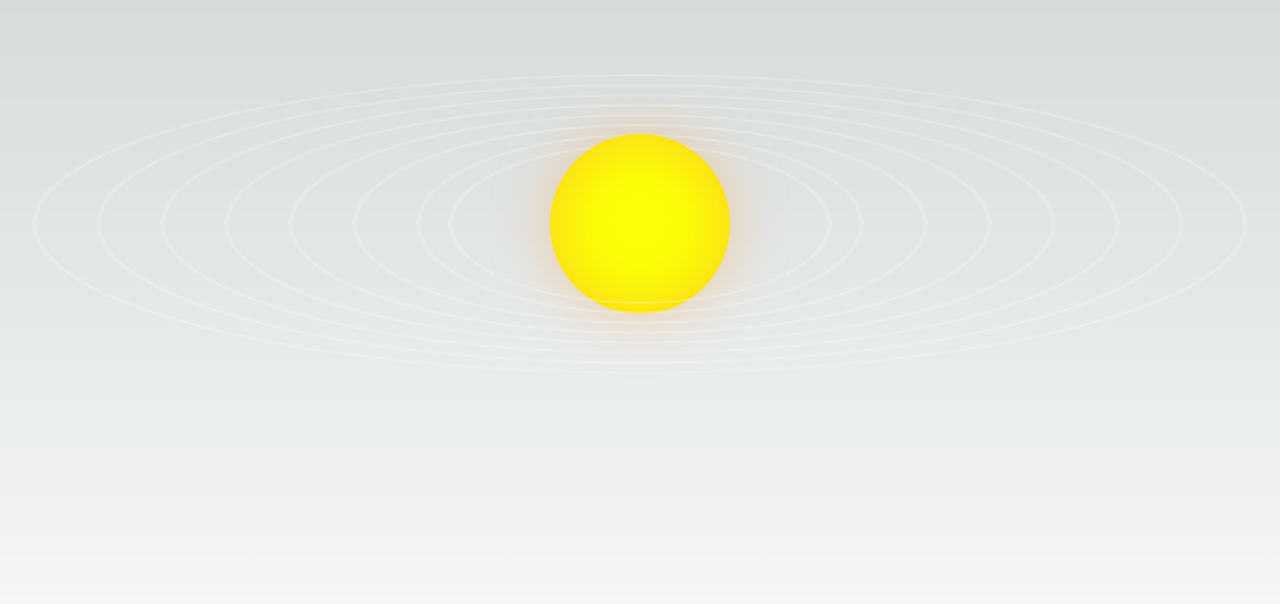
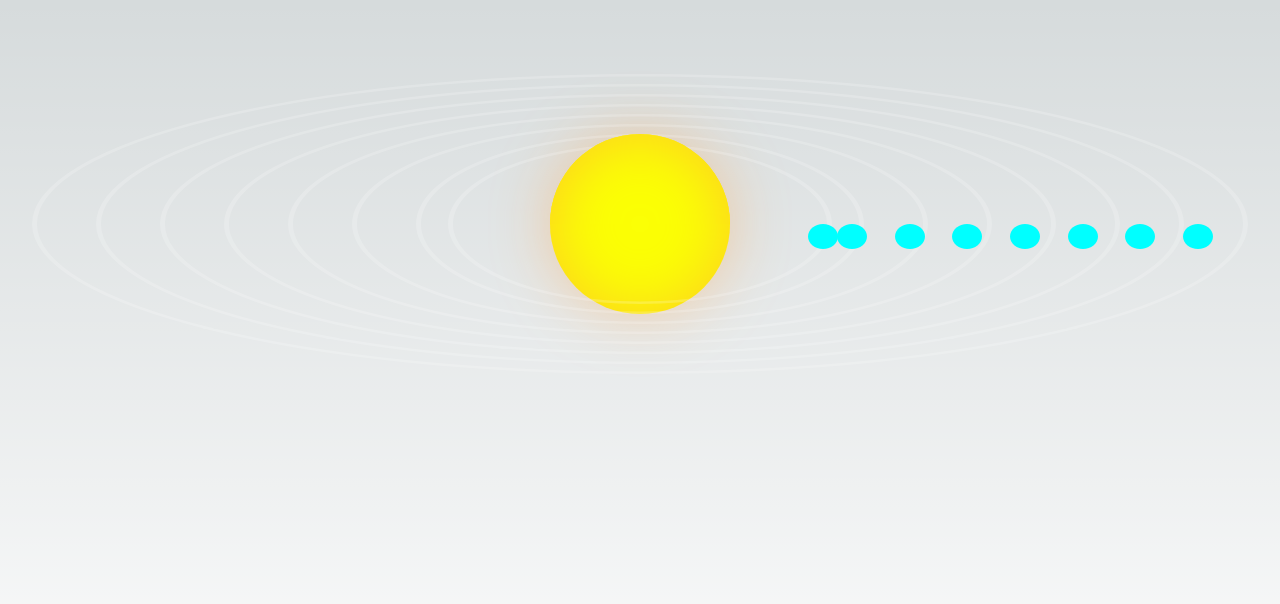
Before and after one commit to angelargd8/portafolioWeb, a Next.js app: page / in a window 1280 px wide. Shown: the top 604 px of the page. Built offline with nearby package versions, Linux system fonts and the light colour scheme.

Commit message:
feat(app):planetas

```diff
--- a/src/app/page.js
+++ b/src/app/page.js
@@ -19,12 +19,14 @@ export default function Home() {
           {
             Array.from({ length: 8 }).map((_, i) => (
               <div className={`${styles.orbita} ${styles[`orbita${i + 1}`]}`}>
-                {/*planetas*/}
+                {/*planetas<div className={styles.planeta}></div>
+                <div className={`${styles.planeta} ${styles[`planeta${i + 1}`]}`}></div>*/}
                 <div className={`${styles.planeta} ${styles[`planeta${i + 1}`]}`}></div>
               </div>
 
             ))
           }
+
 
       </div>
 
--- a/src/app/page.module.css
+++ b/src/app/page.module.css
@@ -96,30 +96,31 @@
 .planeta {
   position: absolute;
   top: 50%;
-  left: 50%;
-  width: 20px;
-  height: 20px;
+  left: 95%;
+  width: 30px;
+  height: 50px;
   border-radius: 50%;
-
+  z-index: 1;
+  background-color: aqua;
 }
 
 
-.planeta1 {
+/*.planeta0 {
   top: 10%;
-  left: 50%;
+  left: 30%;
   background-color: aqua;
 }
-.planeta2 {
+.planeta1 {
   top: 20%;
   left: 50%;
   background-color: #fff;
 }
 
-.planeta3 {
+.planeta2 {
   top: 30%;
   left: 50%;
   background-color: #fff;
- }
+ }*/
 
 
 .description a {
```
